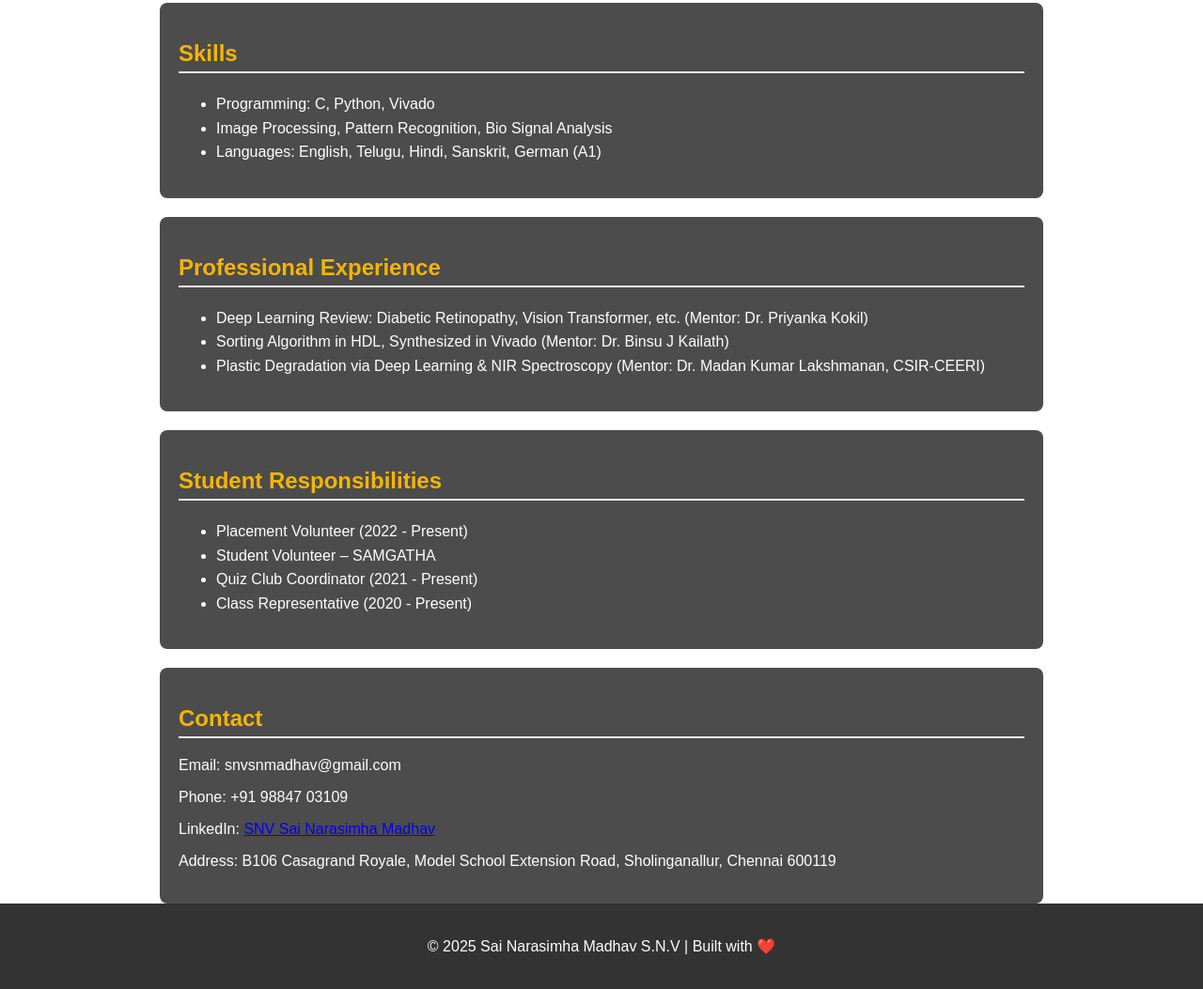
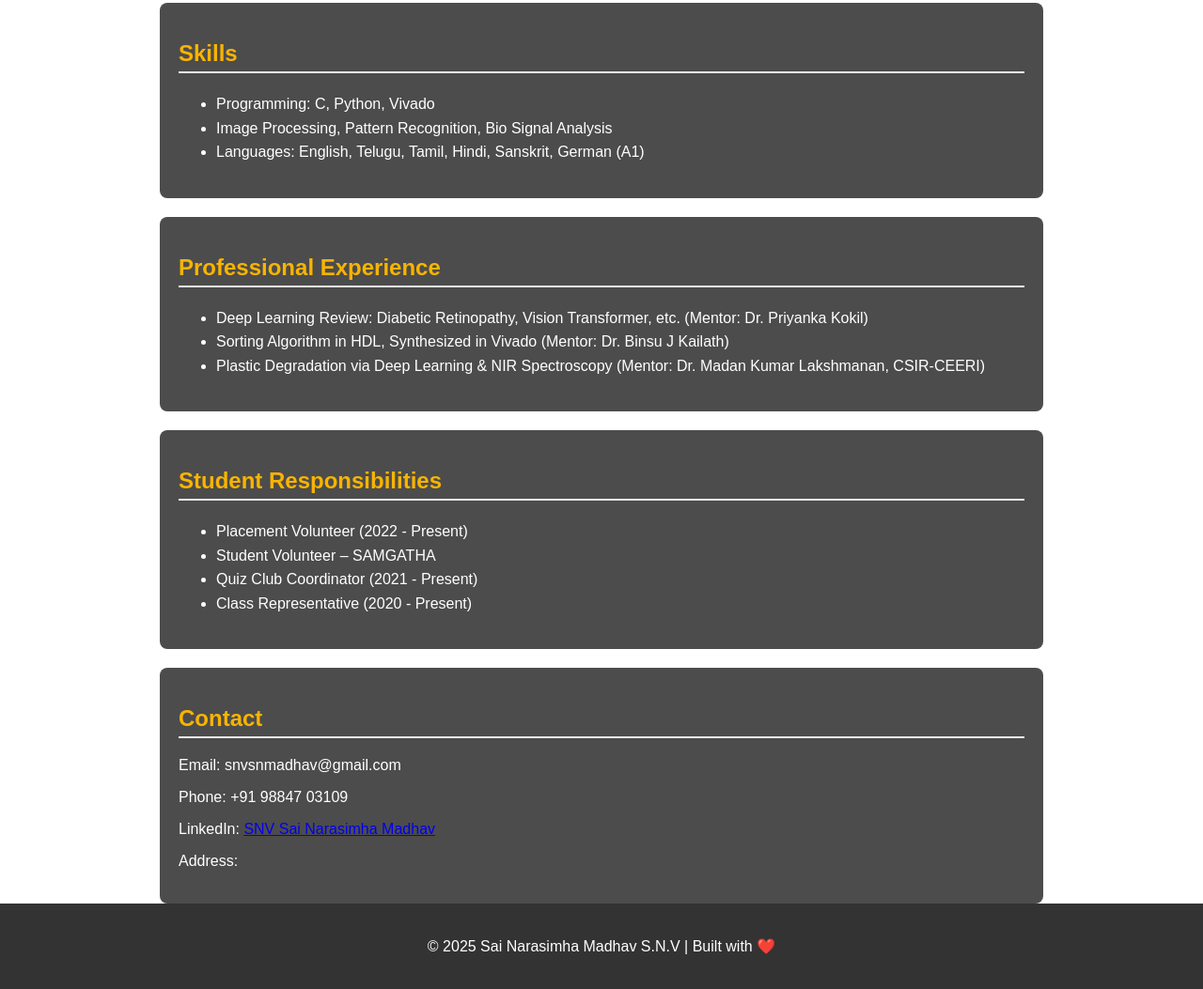
Before and after one commit to snvsnmadhav/sai-narasimha-madhav-portfolio, a plain HTML site: page index.html in a window 1280 px wide. Shown: the part 1413-2466 px from the top of the page at 94% size. Drawn offline with Linux system fonts and the light colour scheme.

Commit message:
Fix HTML formatting and update content

```diff
--- a/index.html
+++ b/index.html
@@ -88,7 +88,7 @@
     <ul>
       <li>Programming: C, Python, Vivado</li>
       <li>Image Processing, Pattern Recognition, Bio Signal Analysis</li>
-      <li>Languages: English, Telugu, Hindi, Sanskrit, German (A1)</li>
+      <li>Languages: English, Telugu,  Tamil, Hindi, Sanskrit, German (A1)</li>
     </ul>
   </section>
 
@@ -116,7 +116,7 @@
     <p>Email: snvsnmadhav@gmail.com</p>
     <p>Phone: +91 98847 03109</p>
     <p>LinkedIn: <a href="https://in.linkedin.com/in/sai-narasimha-madhav-s-n-v-886b56216" target="_blank">SNV Sai Narasimha Madhav</a></p>
-    <p>Address: B106 Casagrand Royale, Model School Extension Road, Sholinganallur, Chennai 600119</p>
+    <p>Address: </p>
   </section>
 
   <footer>
```
